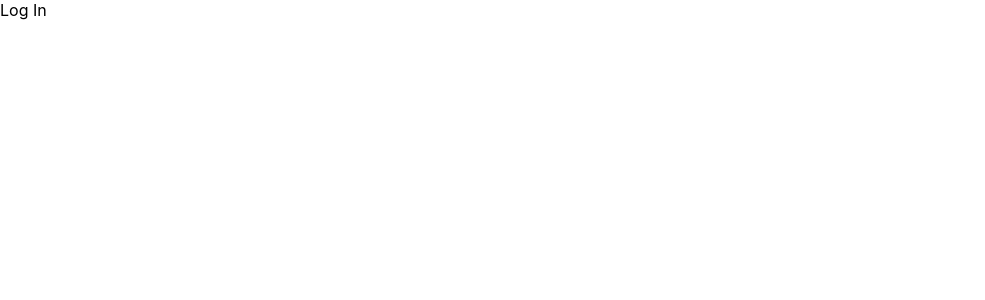
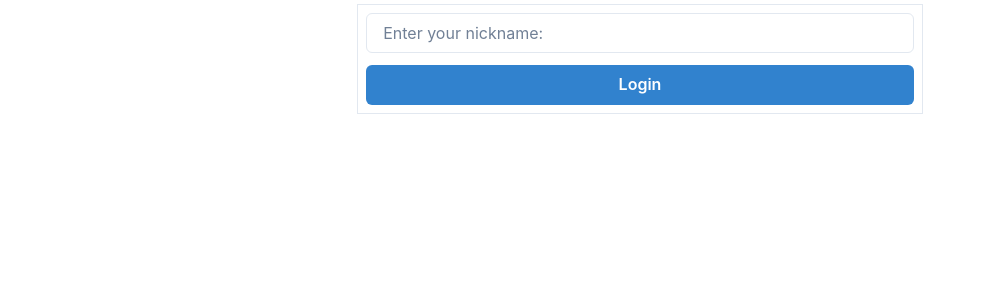
Before and after one commit to mariiashabelnik/Realtime-chatt, a React (Vite) app: page / in a window 1280 px wide. Shown: the top 300 px of the page, without its empty margins (0-985 px from the left). Built offline with nearby package versions, Linux system fonts and the light colour scheme.

Commit message:
added login page

```diff
--- a/src/App.jsx
+++ b/src/App.jsx
@@ -1,6 +1,7 @@
 import { useState, useEffect } from "react";
 import "./App.css";
 import socketIOClient from "socket.io-client";
+import { Input, Stack, Button, Container, Box } from "@chakra-ui/react";
 
 const ENDPOINT = "http://localhost:4000";
 
@@ -34,7 +35,32 @@ function App() {
 
   // show login page
   if (loggedIn === false) {
-    return <div>Log In</div>;
+    return (
+      <div>
+        <Container>
+          <Box borderWidth="1px" p={2} m={1} orderRadius="lg" overflow="hidden">
+            <Stack spacing={3}>
+              <Input
+                placeholder="Enter your nickname:"
+                value={name}
+                onChange={(e) => {
+                  setName(e.target.value);
+                }}
+                size="md"
+              />
+              <Button
+                onClick={() => {
+                  setLoggedIn(true);
+                }}
+                colorScheme="blue"
+              >
+                Login
+              </Button>
+            </Stack>
+          </Box>
+        </Container>
+      </div>
+    );
   }
 
   // method to send message
--- a/src/main.jsx
+++ b/src/main.jsx
@@ -3,11 +3,26 @@ import ReactDOM from "react-dom/client";
 import App from "./App";
 import "./index.css";
 import { RecoilRoot } from "recoil";
+import { ChakraProvider } from "@chakra-ui/react";
+import { extendTheme } from "@chakra-ui/react";
+
+// 2. Extend the theme to include custom colors, fonts, etc
+const colors = {
+  brand: {
+    900: "#1a365d",
+    800: "#153e75",
+    700: "#2a69ac",
+  },
+};
+
+const theme = extendTheme({ colors });
 
 ReactDOM.createRoot(document.getElementById("root")).render(
   <React.StrictMode>
     <RecoilRoot>
-      <App />
+      <ChakraProvider theme={theme}>
+        <App />
+      </ChakraProvider>
     </RecoilRoot>
   </React.StrictMode>
 );
```
